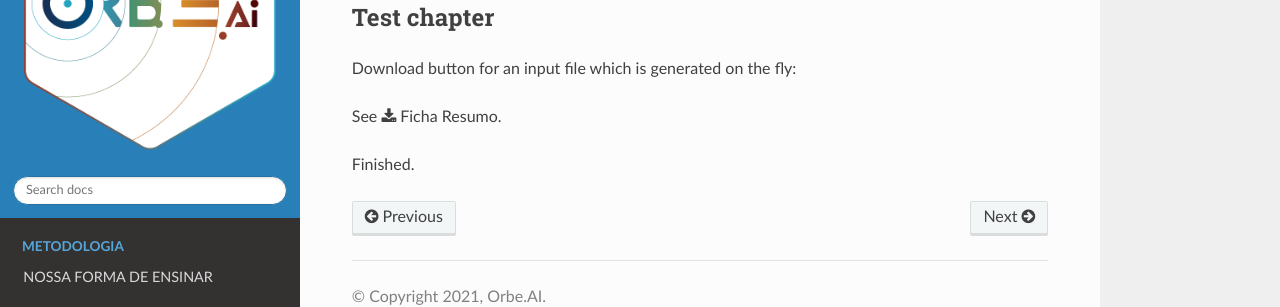
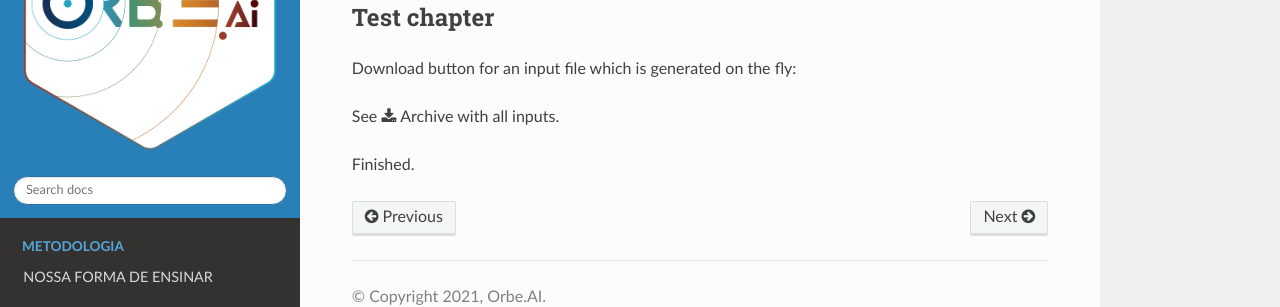
Before and after one commit to OrbeAI/rtd-python, a Sphinx documentation site: the page built from docs/python_ficha_resumo.rst, in a window 1280 px wide. Shown: the part 159-466 px from the top of the page. Built offline with Sphinx 7.4.7 and the Read the Docs theme 2.0.0, drawn with Linux system fonts in a browser that asks for light colours.

Commit message:
Update python_ficha_resumo.rst

```diff
--- a/docs/python_ficha_resumo.rst
+++ b/docs/python_ficha_resumo.rst
@@ -8,6 +8,6 @@ Download button for an input file which is generated on the fly:
 
 .. only:: builder_html or readthedocs
 
-   See :download:`Ficha Resumo <docs/FICHA_RESUMO_PYTHON.pdf>`.
+   See :download:`Archive with all inputs <_downloads/FICHA_RESUMO_PYTHON.pdf>`.
 
 Finished.
```
